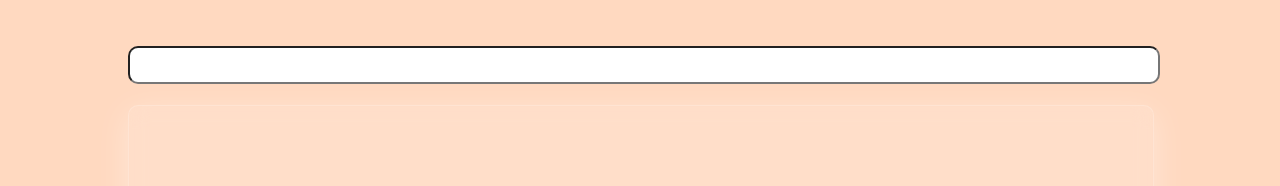
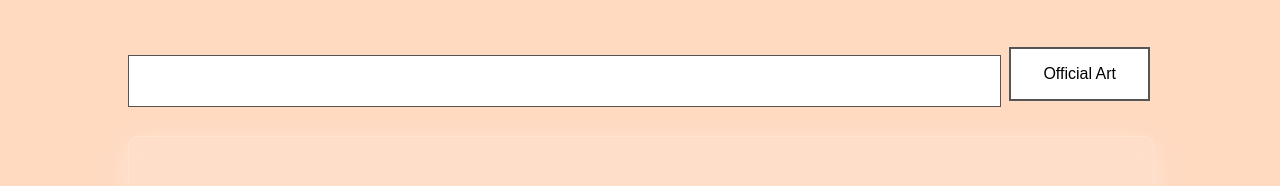
Before and after one commit to IyadIyado/PokemonTeamBuilder, a Vue app: page / in a window 1280 px wide. Shown: the top 186 px of the page. Built offline with nearby package versions, Linux system fonts and the light colour scheme.

Commit message:
added pixel art toggle

```diff
--- a/src/components/AddButton.vue
+++ b/src/components/AddButton.vue
@@ -9,13 +9,13 @@
 import { usePokemonStore } from "../../store/PokemonStore";
 
 export default {
+	name: "AddButton",
 	setup() {
 		const pokemonStore = usePokemonStore();
 		return {
 			pokemonStore,
 		};
 	},
-	name: "AddButton",
 	data() {
 		return {};
 	},
--- /dev/null
+++ b/src/components/ArtToggle.vue
@@ -0,0 +1,70 @@
+<template>
+	<div>
+		<button class="button button5" v-on:click="toggle">
+			{{ buttonText }}
+		</button>
+	</div>
+</template>
+
+<script>
+import { usePokemonStore } from "../../store/PokemonStore";
+
+export default {
+	name: "ArtToggle",
+
+	setup() {
+		const pokemonStore = usePokemonStore();
+		return {
+			pokemonStore,
+		};
+	},
+
+	data() {
+		return {};
+	},
+
+	computed: {
+		buttonText() {
+			if (this.pokemonStore.pixelArt == true) {
+				return "Pixel Art";
+			} else {
+				return "Official Art";
+			}
+		},
+	},
+
+	methods: {
+		toggle() {
+			this.pokemonStore.togglePixelArt();
+		},
+	},
+};
+</script>
+
+<style scoped>
+.button {
+	background-color: #4caf50; /* Green */
+	border: none;
+	bottom: 5px;
+	position: relative;
+	color: white;
+	padding: 16px 32px;
+	text-align: center;
+	text-decoration: none;
+	display: inline-block;
+	font-size: 16px;
+	margin: 4px 2px;
+	transition-duration: 0.4s;
+	cursor: pointer;
+}
+.button5 {
+	background-color: white;
+	color: black;
+	border: 2px solid #555555;
+}
+
+.button5:hover {
+	background-color: #555555;
+	color: white;
+}
+</style>
--- a/src/components/PokemonCard.vue
+++ b/src/components/PokemonCard.vue
@@ -2,7 +2,7 @@
 	<div class="pokemon-card">
 		<!-- <div class="name">{{ pokemonName }}</div> -->
 		<div class="image">
-			<img :src="pokemonStore.getImage" :alt="alt" />
+			<img :class="pixel" :src="pokemonStore.getImage" :alt="alt" />
 		</div>
 	</div>
 </template>
@@ -25,17 +25,17 @@ export default {
 			}
 			return "";
 		},
+
+		pixel() {
+			if (this.pokemonStore.pixelArt.valueOf()) {
+				return "pixel";
+			} else {
+				return "official";
+			}
+		},
 	},
 
 	name: "PokemonCard",
-	// computed: {
-	// 	image() {
-	// 		return this.$store.getters.pokemonImageGetter;
-	// 	},
-	// 	// pokemonName() {
-	// 	// 	return this.$store.getters.pokemonNameGetter;
-	// 	// },
-	// },
 };
 </script>
 
@@ -44,7 +44,18 @@ export default {
 	transition: transform 0.5s ease-in-out;
 }
 
+.official {
+	width: 30vw;
+}
+
 .image:hover {
 	transform: scale(1.1);
 }
+
+.pixel {
+	padding-left: 10px;
+	width: 30vw;
+	/* position: relative; */
+	right: 150%;
+}
 </style>
--- a/src/components/PokemonParty.vue
+++ b/src/components/PokemonParty.vue
@@ -65,8 +65,11 @@ export default {
 		image() {
 			let sprite = this.pokemon?.sprites;
 			if (sprite) {
-				// return sprite["front_default"];
-				return sprite.other["official-artwork"]["front_default"];
+				if (this.pokemonStore.pixelArt.valueOf() == false) {
+					return sprite.other["official-artwork"]["front_default"];
+				} else {
+					return sprite["front_default"];
+				}
 			}
 		},
 	},
--- a/src/components/Search.vue
+++ b/src/components/Search.vue
@@ -8,6 +8,7 @@
 				class="search-field"
 			/>
 		</form>
+
 		<!-- <div>
 			<span v-if="loading">Loading</span>
 		</div> -->
@@ -55,10 +56,21 @@ export default {
 
 <style scoped>
 .search-field {
-	border-radius: 10px;
+	/* border-radius: 10px;
 	width: 100%;
-	height: 2rem;
+	height: 3rem;
 	font-size: 1.3rem;
+	text-align: center; */
+
+	border: 1px solid #555555;
+	width: 93%;
+	color: black;
+	padding: 16px 32px;
 	text-align: center;
+	text-decoration: none;
+	display: inline-block;
+	font-size: 16px;
+	/* margin: 4px 2px; */
+	transition-duration: 0.4s;
 }
 </style>
--- a/src/views/Pokedex.vue
+++ b/src/views/Pokedex.vue
@@ -1,8 +1,14 @@
 <template>
 	<div class="container">
-		<div class="search">
-			<Search />
+		<div class="control">
+			<div class="search">
+				<Search />
+			</div>
+			<div class="toggle">
+				<ArtToggle />
+			</div>
 		</div>
+
 		<div class="info-components">
 			<div class="card">
 				<PokemonCard :key="pokemon?.id" />
@@ -33,6 +39,7 @@
 </template>
 
 <script>
+import ArtToggle from "../components/ArtToggle.vue";
 import PokemonCard from "../components/PokemonCard.vue";
 import InfoCard from "../components/InfoCard.vue";
 import Search from "../components/Search.vue";
@@ -46,7 +53,14 @@ import { usePokemonStore } from "../../store/PokemonStore";
 // let pokemonDoesNotExist = false;
 
 export default {
-	components: { PokemonCard, InfoCard, Search, AddButton, PokemonParty },
+	components: {
+		PokemonCard,
+		InfoCard,
+		Search,
+		AddButton,
+		PokemonParty,
+		ArtToggle,
+	},
 	setup() {
 		const pokemonStore = usePokemonStore();
 		return {
@@ -99,6 +113,15 @@ div {
 	padding: 1% 0;
 }
 
+.search {
+	flex-grow: 0.98;
+}
+
+.control {
+	display: flex;
+	justify-content: space-between;
+}
+
 .info {
 	padding: 5%;
 }
--- a/store/PokemonStore.js
+++ b/store/PokemonStore.js
@@ -18,7 +18,11 @@ export const usePokemonStore = defineStore("PokemonStore", {
 		getImage() {
 			let sprite = this.pokemon?.sprites;
 			if (sprite) {
-				return sprite.other["official-artwork"]["front_default"];
+				if (this.pixelArt.valueOf() == false) {
+					return sprite.other["official-artwork"]["front_default"];
+				} else {
+					return sprite["front_default"];
+				}
 			}
 		},
 		getAlt() {
@@ -110,6 +114,9 @@ export const usePokemonStore = defineStore("PokemonStore", {
 		},
 		togglePixelArt() {
 			this.pixelArt = !this.pixelArt;
+			console.log(`Status changed to: ${this.pixelArt}`);
+			// console.log();
+			// console.log(this.getPixelArt());
 		},
 	},
 });
```
